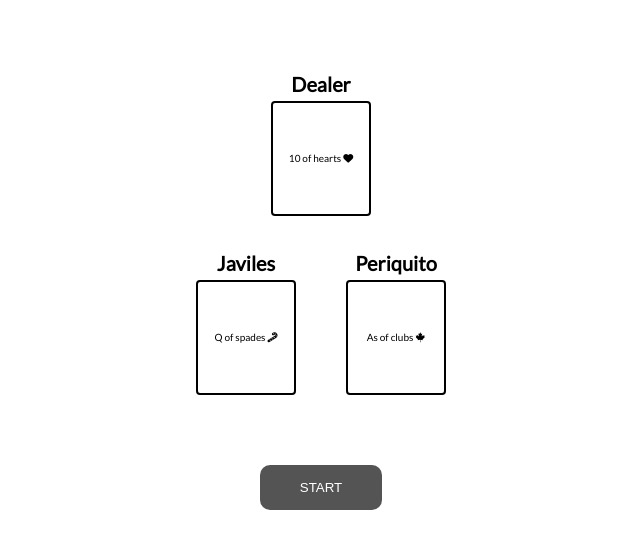
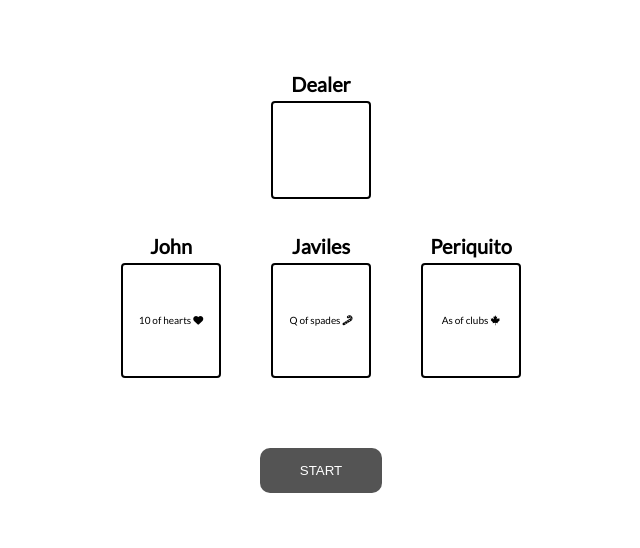
Before and after one commit to joseaquino/black-js-jack, a website with bundled scripts: page public/index.html in a window 1280 px wide. Both pictures are taken after a click on the button "START". Shown: the part 86-634 px from the top of the page, without its empty margins (319-959 px from the left). Built offline with nearby package versions, Linux system fonts and the light colour scheme.

Commit message:
Refactoring of code review

```diff
--- a/public/Board.js
+++ b/public/Board.js
@@ -48,7 +48,7 @@ export default class Board {
 
   dealerCreation() {
     const dealer = new Player("Dealer", 2000000, "Dealer");
-    dealer.setDomElement("Dealer");
+    dealer.renderPlayerHtml('.dealer')
     //Storing player1 inside players array
     this.addPlayer(dealer);
   }
@@ -68,16 +68,16 @@ export default class Board {
     for (let i = 0; i < cardsToGive; i++) {
       let playerToGetCard = (i + amountOfPlayers) % amountOfPlayers;
 
-      let card = cardsArr.slice(i, i + 1);
+      let [card] = cardsArr.slice(i, i + 1);
 
       const currentPlayerBeingDealt = playersArr[playerToGetCard];
 
       if (i === cardsToGive - 1) {
-        card[0].flipCard();
+        card.flipCard();
       }
 
       currentPlayerBeingDealt.receiveCard(card);
-      currentPlayerBeingDealt.renderCards(card);
+      currentPlayerBeingDealt.renderNextCard();
 
       await sleepNow(1000);
     }
--- a/public/Player.js
+++ b/public/Player.js
@@ -9,48 +9,43 @@ export default class Player {
     this.name = name;
     this.pot = pot;
     this.playerType = playerType;
+    this.nextCardToRender = 0;
   }
 
-  renderPlayerHtml(name) {
-    const htmlPlayersContainer = document.querySelector(".players");
-    const htmlPlayerString = `<div class="player">
-      <h2 class="player-heading">${name}</h2>
-      <div class="card" id="${name}"></div>
+  renderPlayerHtml(containerElement) {
+    if (this.domElement) return;
+
+    const htmlPlayersContainer = document.querySelector(containerElement);
+    const htmlPlayerString = `<div class="player" id="${this.name}">
+      <h2 class="player-heading">${this.name}</h2>
+      <div class="card"></div>
     </div>`;
 
     htmlPlayersContainer.insertAdjacentHTML("afterbegin", htmlPlayerString);
-  }
-
-  setDomElement(name) {
-    this.domElement = document.querySelector(`#${name}`);
+    this.domElement = htmlPlayersContainer.querySelector(`#${this.name}`);
   }
 
   receiveCard(card) {
     this.hand.push(card);
   }
 
-  totalCardsInHand() {
-    return this.hand.length;
-  }
+  renderNextCard() {
+    if (this.nextCardToRender > this.hand.length) return
 
-  renderCards(arr) {
     let htmlString = "";
 
-    arr.forEach((card) => {
-      if (card.faceDirection === "down") {
-        htmlString = "Card down";
-      } else {
-        htmlString += `<p>${card.number} of ${card.suit} <i class="${card.icon}  "></i></p>`;
-      }
-    });
-    this.domElement.insertAdjacentHTML("afterbegin", htmlString);
-  }
+    const cardToRender = this.hand[this.nextCardToRender];
 
-  render() {
-    if (!this.domElement) {
-      throw new Error(
-        `Cannot render player ${this.name} because it is missing a DOM element where to place it`
-      );
+    if (cardToRender.faceDirection === "down") {
+      htmlString = "Card down";
+    } else {
+      htmlString += `<p>${cardToRender.number} of ${cardToRender.suit} <i class="${cardToRender.icon}  "></i></p>`;
     }
+
+    const cardContainerElem = this.domElement.querySelector(".card")
+
+    cardContainerElem.insertAdjacentHTML("afterbegin", htmlString);
+
+    this.nextCardToRender++;
   }
 }
--- a/public/index.html
+++ b/public/index.html
@@ -17,10 +17,10 @@
       <h1 class="header">Black Jack</h1>
       <div class="players-container">
         <div class="dealer">
-          <div class="player">
-            <h2 class="player-heading">Dealer</h2>
-            <div class="card" id="Dealer"></div>
-          </div>
+<!--          <div class="player">-->
+<!--            <h2 class="player-heading">Dealer</h2>-->
+<!--            <div class="card" id="Dealer"></div>-->
+<!--          </div>-->
         </div>
         <div class="players">
           <!-- LEAVING THIS JUST A TEMPORARY REFERENCE -->
--- a/public/index.js
+++ b/public/index.js
@@ -10,16 +10,19 @@ function InitiateGame() {
 
   //Creating Player1
   const player1 = new Player("Periquito", 5000, "GuestPlayer");
-  player1.renderPlayerHtml("Periquito");
-  player1.setDomElement("Periquito");
+  player1.renderPlayerHtml('.players');
   //Storing player1 inside players array
   game1.addPlayer(player1);
 
   const player2 = new Player("Javiles", 5000, "GuestPlayer");
-  player2.renderPlayerHtml("Javiles");
-  player2.setDomElement("Javiles");
+  player2.renderPlayerHtml('.players');
   //Storing player2 inside players array
   game1.addPlayer(player2);
+
+  const player3 = new Player("John", 5000, "GuestPlayer");
+  player3.renderPlayerHtml('.players');
+  //Storing player2 inside players array
+  game1.addPlayer(player3);
 
   //DEALER CANNOT BE MODIFIED  AND ALWAYS HAS TO BE CREATED AT THE END
   game1.dealerCreation();
```
